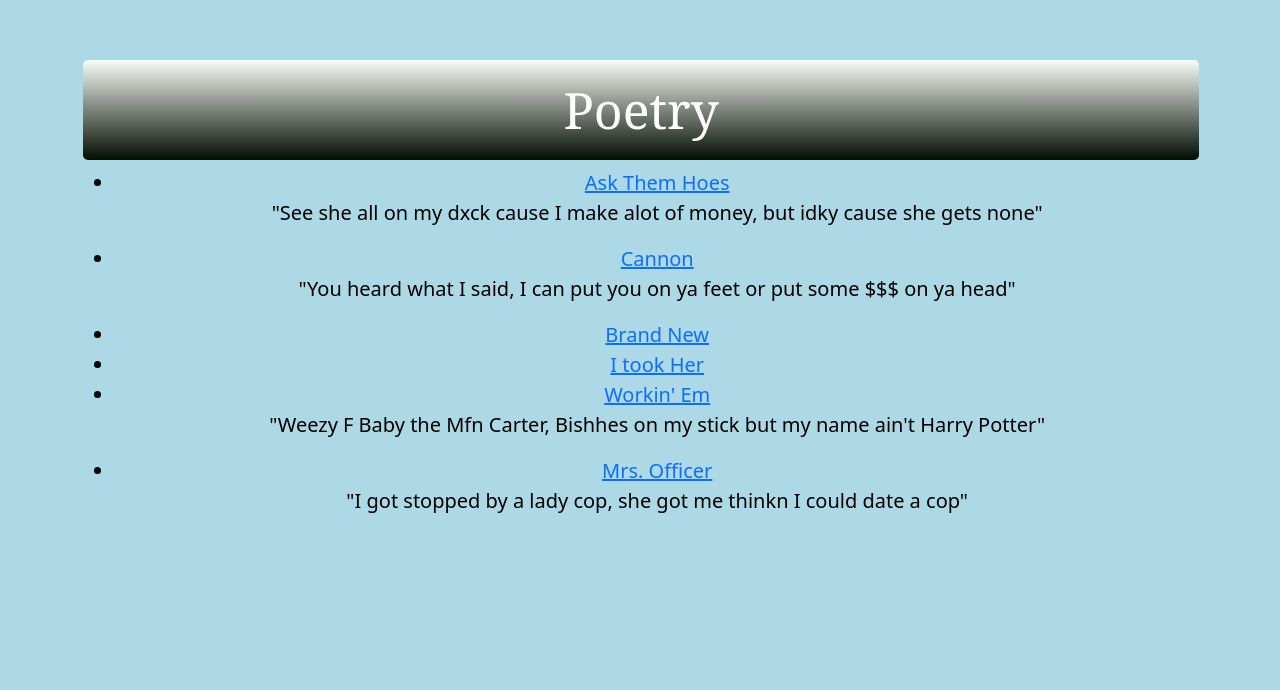
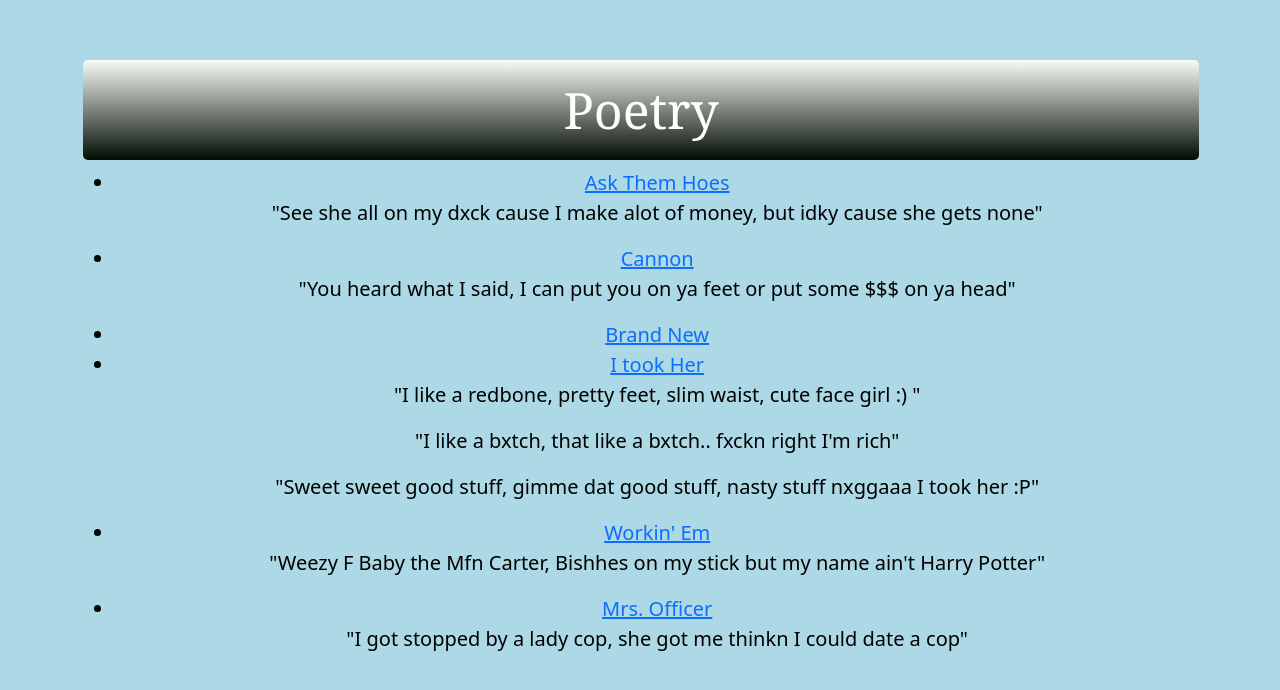
Before and after one commit to AdrianaBroadnax/LilWayneProject, a plain HTML site: page index.html in a window 1280 px wide. Shown: the part 3996-4686 px from the top of the page. Before the commit the page ends 4616 px from the top, so only its background shows below. Drawn offline with nearby package versions, Linux system fonts and the light colour scheme.

Commit message:
i took her

```diff
--- a/index.html
+++ b/index.html
@@ -79,9 +79,13 @@
                     </li>
                     <li>
                         <a href="https://www.youtube.com/watch?v=zGgfbXeibQ8">Brand New</a>
+
                     </li>
                     <li>
                         <a href="https://www.youtube.com/watch?v=6K-h1gVL92g">I took Her</a>
+                        <p>"I like a redbone, pretty feet, slim waist, cute face girl :) "</p>
+                        <p>"I like a bxtch, that like a bxtch.. fxckn right I'm rich"</p>
+                        <p>"Sweet sweet good stuff, gimme dat good stuff, nasty stuff nxggaaa I took her :P"</p>
                     </li>
                     <li>
                         <a href="https://www.youtube.com/watch?v=_tfv2Ico2tw">Workin' Em</a>
```
